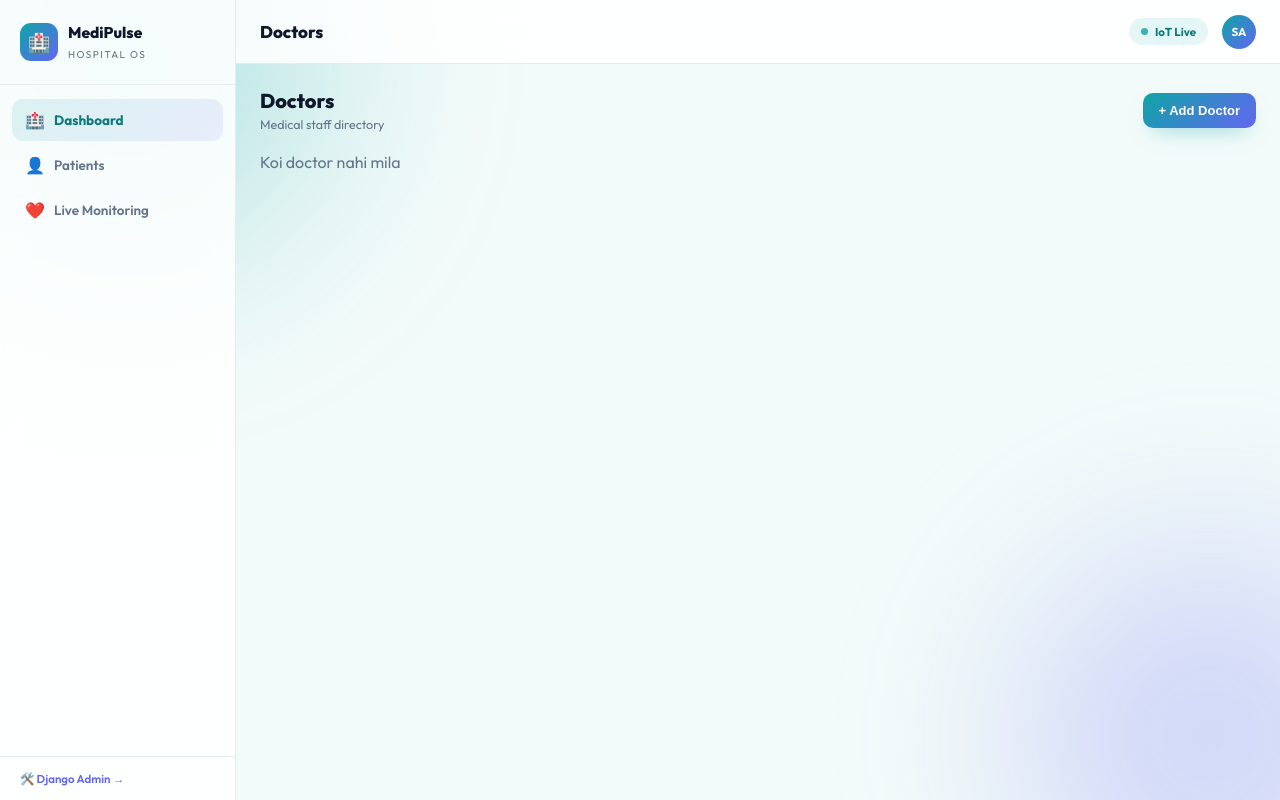
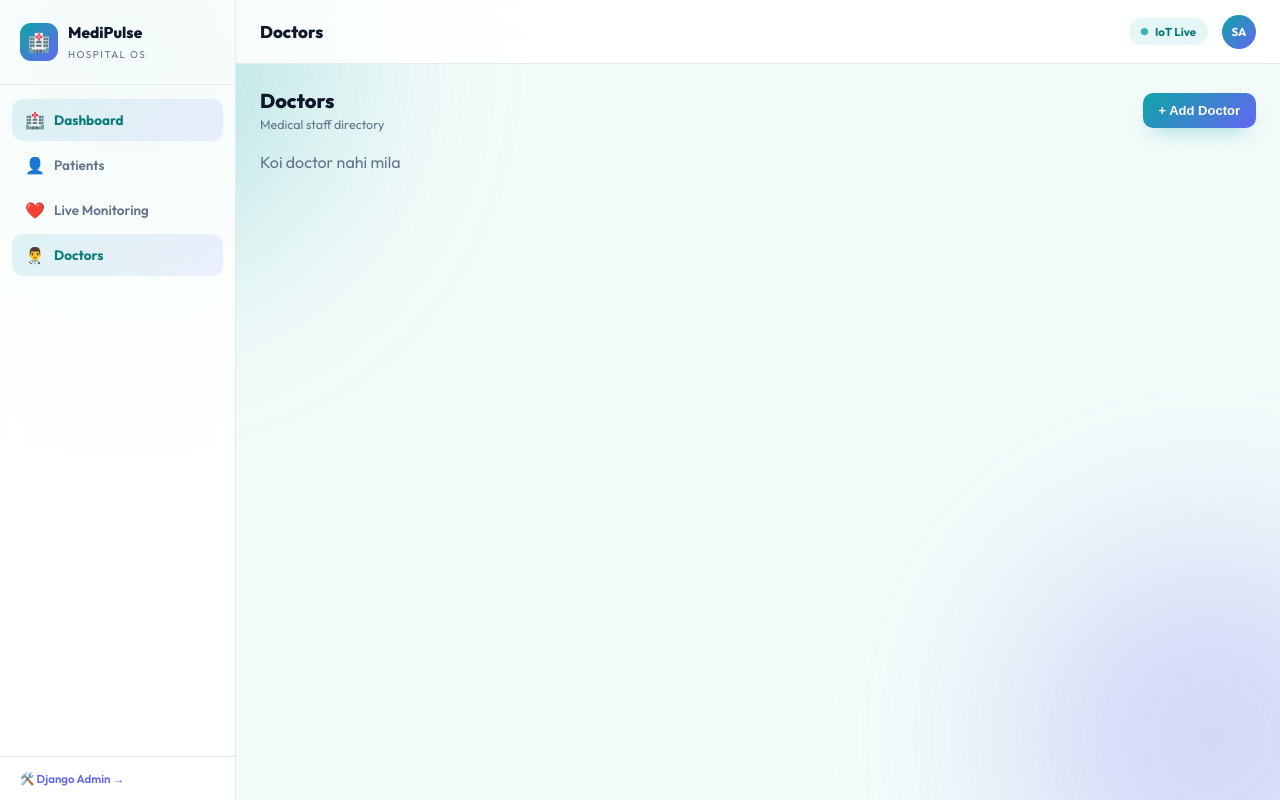
Before and after one commit to abhiyadav1711/Hospital-Management-System-With-IOT--Devices, a Django app: page /doctors/ in a window 1280 px wide. Run offline with Django 4.2, Linux system fonts and the light colour scheme; the visitor is signed in with stand-in values (Sample User, id 1); data that the repository does not hold is empty.

Commit message:
Update base.html

```diff
--- a/hospital/templates/hospital/base.html
+++ b/hospital/templates/hospital/base.html
@@ -23,6 +23,7 @@
       <a href="{% url 'dashboard' %}" class="nav-item active"><span>🏥</span>Dashboard</a>
 <a href="{% url 'patients' %}" class="nav-item {% if request.resolver_match.url_name == 'patients' %}active{% endif %}"><span>👤</span>Patients</a>
 <a href="{% url 'monitoring' %}" class="nav-item {% if request.resolver_match.url_name == 'monitoring' %}active{% endif %}"><span>❤️</span>Live Monitoring</a>
+<a href="{% url 'doctors' %}" class="nav-item {% if request.resolver_match.url_name == 'doctors' %}active{% endif %}"><span>👨‍⚕️</span>Doctors</a>
     </nav>
     <div class="admin-django">
       <a href="/admin/" target="_blank">🛠️ Django Admin →</a>
```
